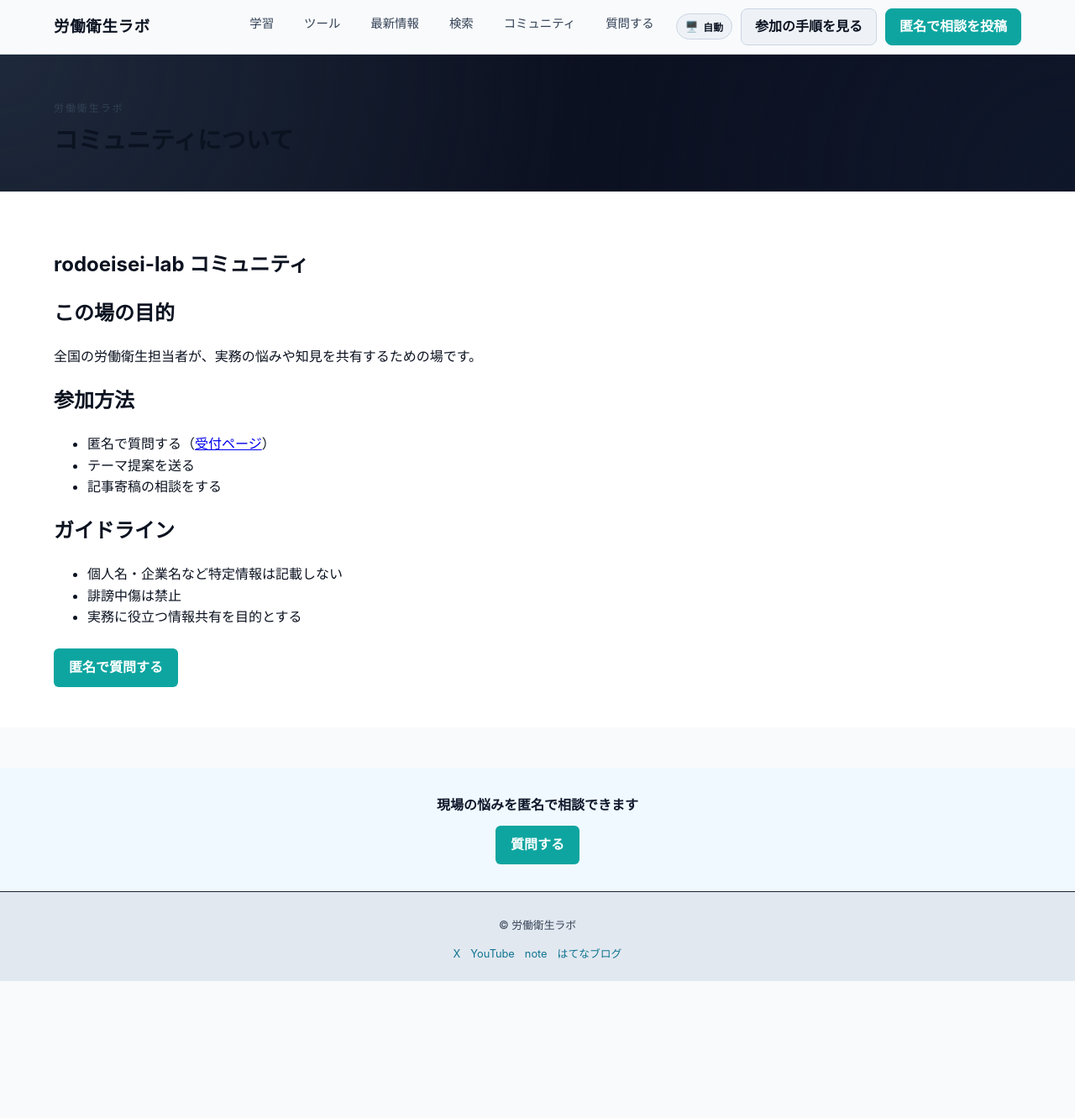
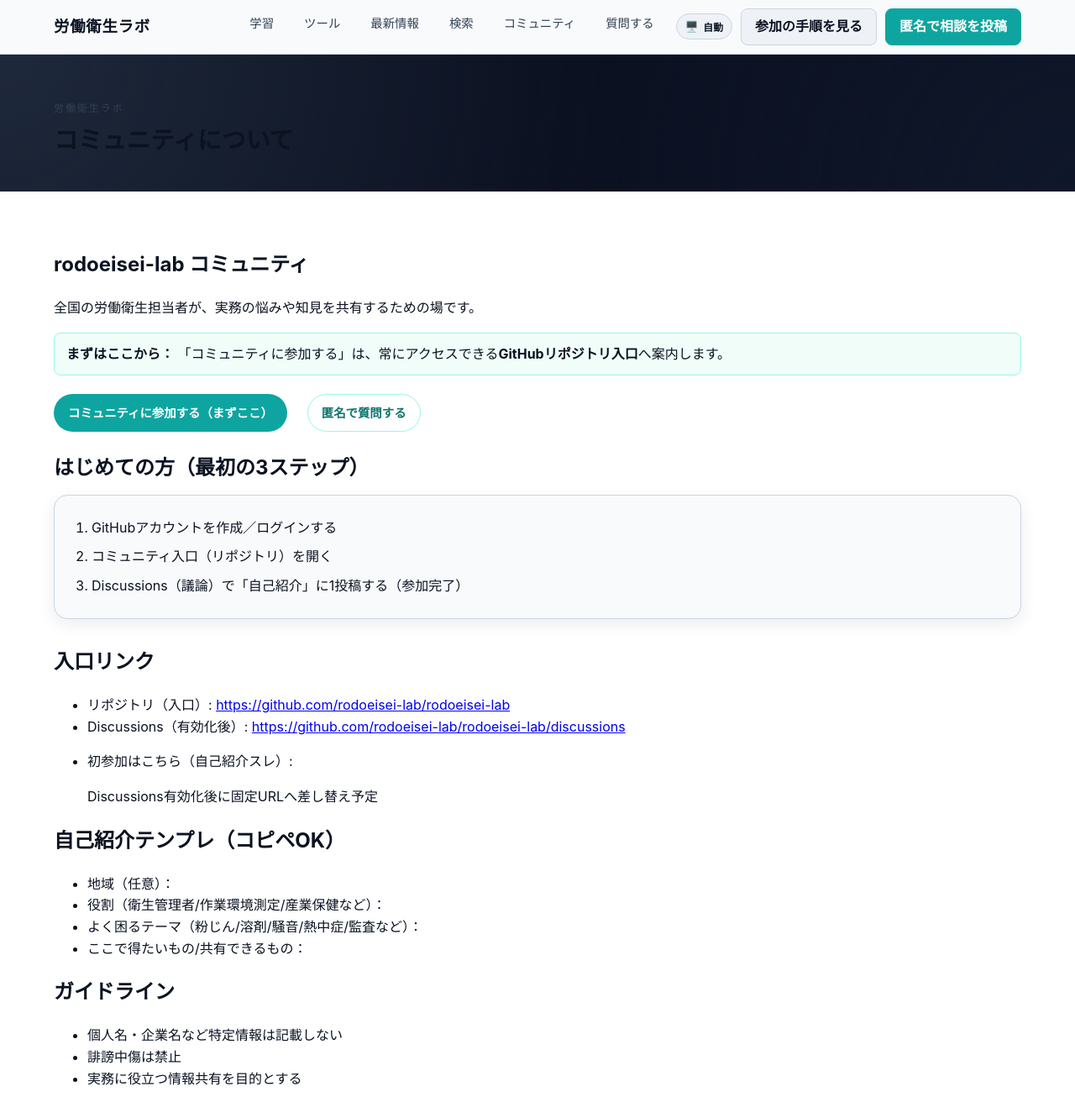
Before and after one commit to rodoeisei-lab/rodoeisei-lab, a Jekyll site: the page built from community/index.md, in a window 1280 px wide and 1400 px high. Shown: the top 1331 px of the window at 84% size. Built offline with Jekyll 4.4.1, drawn with Linux system fonts in a browser that asks for light colours.

Commit message:
Improve community onboarding and safe GitHub entry links

```diff
--- a/_config.yml
+++ b/_config.yml
@@ -20,10 +20,12 @@ defaults:
       layout: page
 
 community:
+  repository_url: "https://github.com/rodoeisei-lab/rodoeisei-lab"
   discussions_url: "https://github.com/rodoeisei-lab/rodoeisei-lab/discussions"
+  introduction_thread_url: ""
   discord_invite_url: ""
 
-community_url: "https://github.com/rodoeisei-lab/rodoeisei-lab/discussions"
+community_url: "https://github.com/rodoeisei-lab/rodoeisei-lab"
 google_form_qa_embed_url: ""
 qa_form_url: "https://forms.gle/VkhwitiNsNXyNQ2C9"
 
--- a/assets/css/main.css
+++ b/assets/css/main.css
@@ -1380,3 +1380,16 @@ body.nav-open { overflow: hidden; }
   padding: 12px 14px;
   border-radius: 8px;
 }
+
+.community-entry-buttons {
+  margin: 14px 0 24px;
+}
+
+.community-steps .step-card {
+  background: #f8fafc;
+  border-color: #cbd5e1;
+}
+
+.community-steps ol {
+  line-height: 1.8;
+}
--- a/community/index.md
+++ b/community/index.md
@@ -6,19 +6,50 @@ permalink: /community/
 
 # rodoeisei-lab コミュニティ
 
-## この場の目的
 全国の労働衛生担当者が、実務の悩みや知見を共有するための場です。
 
-## 参加方法
-- 匿名で質問する（[受付ページ](/qa/ask/)）
-- テーマ提案を送る
-- 記事寄稿の相談をする
+<div class="notice-box">
+  <strong>まずはここから：</strong>
+  「コミュニティに参加する」は、常にアクセスできる<strong>GitHubリポジトリ入口</strong>へ案内します。
+</div>
+
+<div class="cta-buttons community-entry-buttons">
+  <a href="{{ site.community.repository_url }}" class="btn-step-primary" target="_blank" rel="noopener">コミュニティに参加する（まずここ）</a>
+  <a href="{{ '/qa/ask/' | relative_url }}" class="btn-step">匿名で質問する</a>
+</div>
+
+## はじめての方（最初の3ステップ）
+
+<div class="participation-steps community-steps">
+  <div class="step-card">
+    <ol>
+      <li>GitHubアカウントを作成／ログインする</li>
+      <li>コミュニティ入口（リポジトリ）を開く</li>
+      <li>Discussions（議論）で「自己紹介」に1投稿する（参加完了）</li>
+    </ol>
+  </div>
+</div>
+
+## 入口リンク
+
+- リポジトリ（入口）: [{{ site.community.repository_url }}]({{ site.community.repository_url }})
+- Discussions（有効化後）: [{{ site.community.discussions_url }}]({{ site.community.discussions_url }})
+- 初参加はこちら（自己紹介スレ）:
+  {% if site.community.introduction_thread_url and site.community.introduction_thread_url != "" %}
+  [{{ site.community.introduction_thread_url }}]({{ site.community.introduction_thread_url }})
+  {% else %}
+  Discussions有効化後に固定URLへ差し替え予定
+  {% endif %}
+
+## 自己紹介テンプレ（コピペOK）
+
+- 地域（任意）：
+- 役割（衛生管理者/作業環境測定/産業保健など）：
+- よく困るテーマ（粉じん/溶剤/騒音/熱中症/監査など）：
+- ここで得たいもの/共有できるもの：
 
 ## ガイドライン
+
 - 個人名・企業名など特定情報は記載しない
 - 誹謗中傷は禁止
 - 実務に役立つ情報共有を目的とする
-
-<div class="community-cta">
-  <a href="{{ "/qa/ask/" | relative_url }}" class="btn-primary">匿名で質問する</a>
-</div>
```
